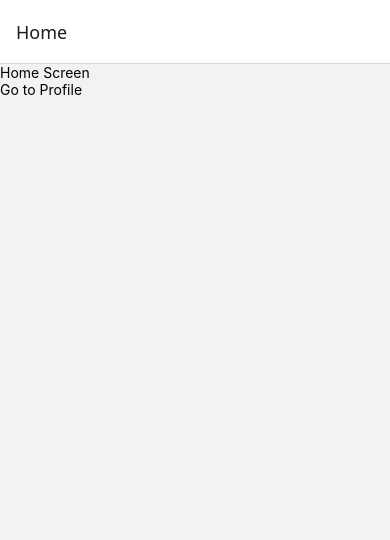
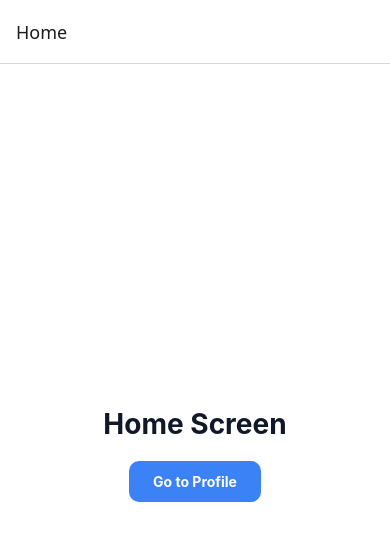
Before and after one commit to MuhammadSaadibnMaqsood/React-Native-Movie-App, a React Native app: screen /Home in a window 390 px wide. Shown: the top 540 px of the page. Built offline with nearby package versions, Linux system fonts and the light colour scheme.

Commit message:
Complete setup

```diff
--- a/babel.config.js
+++ b/babel.config.js
@@ -3,6 +3,5 @@ module.exports = function (api) {
 
   return {
     presets: ["babel-preset-expo"],
-    plugins: ["nativewind/babel"],
   };
 };
--- a/src/screens/HomeScreen.js
+++ b/src/screens/HomeScreen.js
@@ -1,20 +1,42 @@
-import { View, Text, Pressable } from "react-native";
+import { View, Text, Pressable, StyleSheet } from "react-native";
 
 export default function HomeScreen({ navigation }) {
   return (
-    <View className="flex-1 items-center justify-center bg-white">
-      <Text className="mb-5 text-3xl font-bold">
-        Home Screen
-      </Text>
+    <View style={styles.container}>
+      <Text style={styles.title}>Home Screen</Text>
 
       <Pressable
-        className="rounded-lg bg-blue-500 px-6 py-3"
+        style={styles.button}
         onPress={() => navigation.navigate("Profile")}
       >
-        <Text className="font-bold text-white">
-          Go to Profile
-        </Text>
+        <Text style={styles.buttonText}>Go to Profile</Text>
       </Pressable>
     </View>
   );
 }
+
+const styles = StyleSheet.create({
+  container: {
+    flex: 1,
+    alignItems: "center",
+    justifyContent: "center",
+    backgroundColor: "#fff",
+    padding: 20,
+  },
+  title: {
+    marginBottom: 20,
+    fontSize: 28,
+    fontWeight: "700",
+    color: "#111827",
+  },
+  button: {
+    backgroundColor: "#3b82f6",
+    borderRadius: 10,
+    paddingHorizontal: 24,
+    paddingVertical: 12,
+  },
+  buttonText: {
+    color: "#fff",
+    fontWeight: "700",
+  },
+});
--- a/src/screens/ProfileScreen.js
+++ b/src/screens/ProfileScreen.js
@@ -1,11 +1,23 @@
-import { View, Text } from "react-native";
+import { View, Text, StyleSheet } from "react-native";
 
 export default function ProfileScreen() {
   return (
-    <View className="flex-1 items-center justify-center bg-gray-100">
-      <Text className="text-3xl font-bold">
-        Profile Screen
-      </Text>
+    <View style={styles.container}>
+      <Text style={styles.title}>Profile Screen</Text>
     </View>
   );
 }
+
+const styles = StyleSheet.create({
+  container: {
+    flex: 1,
+    alignItems: "center",
+    justifyContent: "center",
+    backgroundColor: "#f3f4f6",
+  },
+  title: {
+    fontSize: 28,
+    fontWeight: "700",
+    color: "#111827",
+  },
+});
```
Also changed, not shown: package.json (+8 -1 lines), 1 other file (tests, documents, lock files or other folders).
